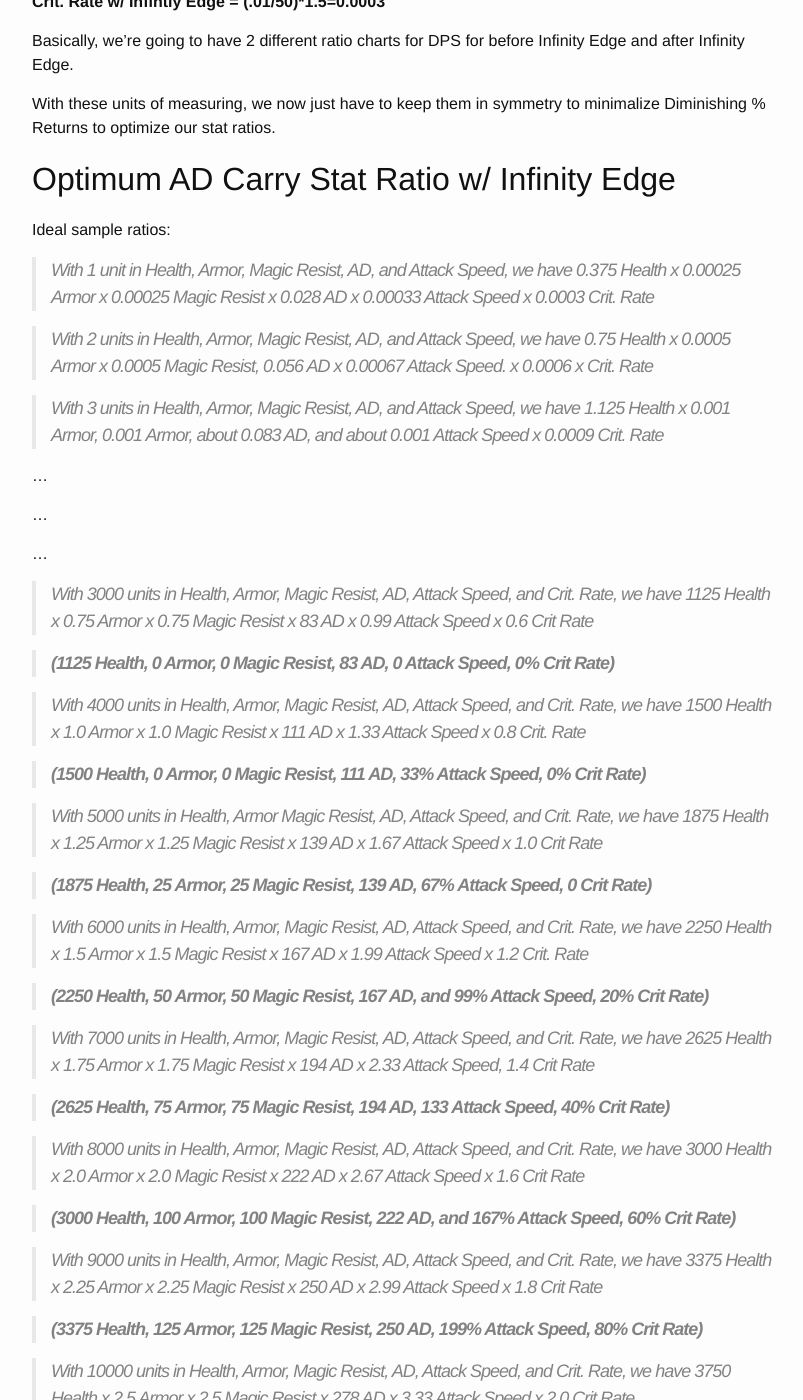
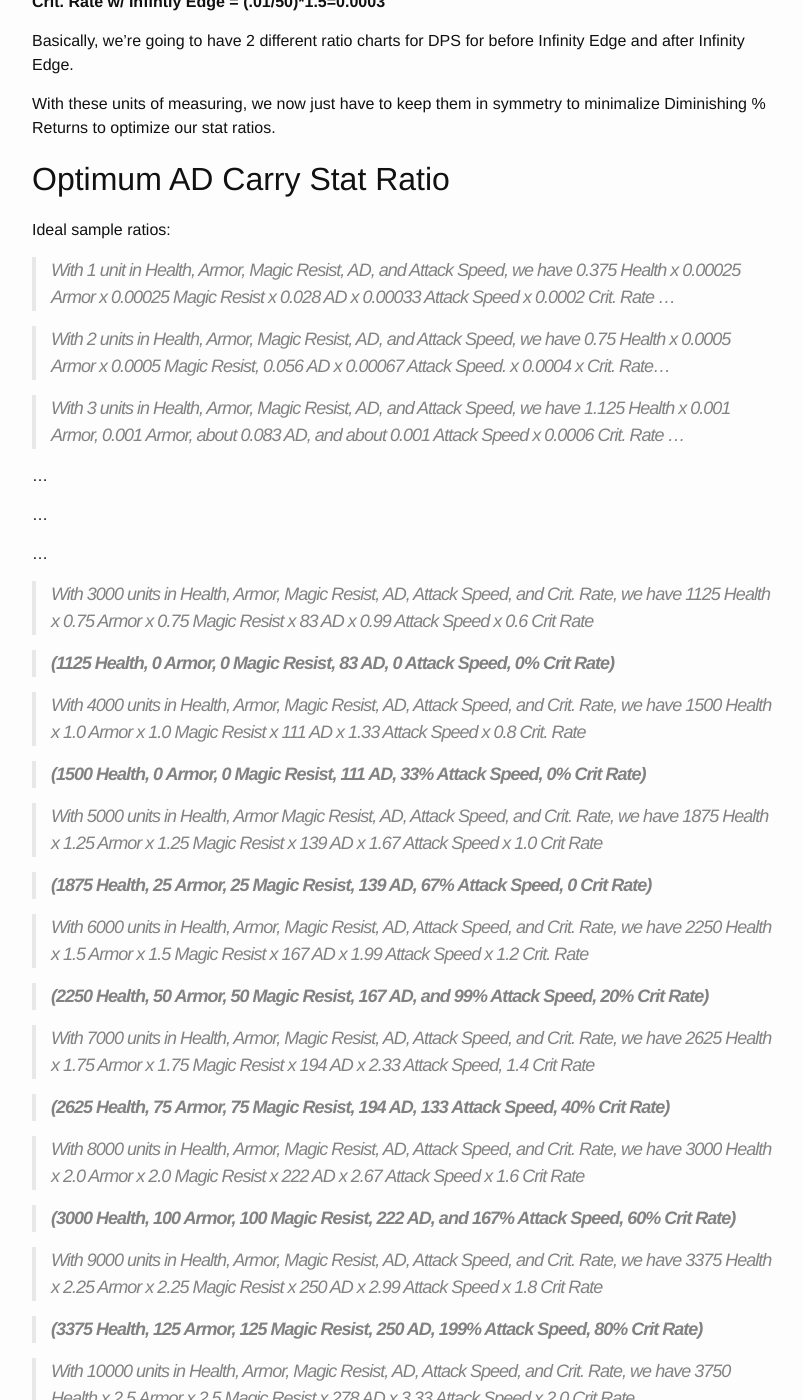
Before and after one commit to bernardjhuang/gamerunnersnews, a Jekyll site: the page built from _posts/2014-12-27-calculating-stat-ratios-adc-4.md, in a window 1280 px wide and 1400 px high, scrolled down 4028 px. Shown: the whole window, without its empty margins (238-1041 px from the left). Built offline with Jekyll 4.4.1, drawn with Linux system fonts in a browser that asks for light colours; some web fonts are replaced; comment, search, counter and statistics services are not loaded; some of the changed text lies outside the part shown.

Commit message:
revise adc article

```diff
--- a/_posts/2014-12-27-calculating-stat-ratios-adc-4.md
+++ b/_posts/2014-12-27-calculating-stat-ratios-adc-4.md
@@ -96,6 +96,55 @@
 Basically, we're going to have 2 different ratio charts for DPS for before Infinity Edge and after Infinity Edge.
 
 With these units of measuring, we now just have to keep them in symmetry to minimalize Diminishing % Returns to optimize our stat ratios.
+
+<h2 id="ratios"> Optimum AD Carry Stat Ratio</h2>
+
+Ideal sample ratios:
+
+> With 1 unit in Health, Armor,  Magic Resist, AD, and Attack Speed, we have 0.375 Health x 0.00025 Armor x 0.00025 Magic Resist x 0.028 AD x 0.00033 Attack Speed x 0.0002 Crit. Rate ...
+
+> With 2 units in Health, Armor, Magic Resist, AD, and Attack Speed, we have 0.75 Health x 0.0005 Armor x 0.0005 Magic Resist, 0.056 AD x  0.00067 Attack Speed. x 0.0004 x Crit. Rate...
+
+> With 3 units in Health, Armor, Magic Resist, AD, and Attack Speed, we have 1.125 Health x 0.001 Armor, 0.001 Armor, about 0.083 AD, and about 0.001 Attack Speed x 0.0006 Crit. Rate ...
+
+...
+
+...
+
+...
+
+
+> With 3000 units in Health, Armor, Magic Resist, AD, Attack Speed, and Crit. Rate, we have 1125 Health x 0.75 Armor x 0.75 Magic Resist x 83 AD x 0.99 Attack Speed x 0.6 Crit Rate
+
+> **(1125 Health, 0 Armor, 0 Magic Resist, 83 AD, 0 Attack Speed, 0% Crit Rate)**
+
+> With 4000 units in Health, Armor, Magic Resist, AD, Attack Speed, and Crit. Rate, we have 1500 Health x 1.0 Armor x 1.0 Magic Resist x  111 AD x 1.33 Attack Speed x 0.8 Crit. Rate
+
+> **(1500 Health, 0 Armor, 0 Magic Resist, 111 AD, 33% Attack Speed, 0% Crit Rate)**
+
+> With 5000 units in Health, Armor Magic Resist, AD, Attack Speed, and Crit. Rate, we have 1875 Health x 1.25 Armor x 1.25 Magic Resist x 139 AD x 1.67 Attack Speed x 1.0 Crit Rate
+
+> **(1875 Health, 25 Armor, 25 Magic Resist, 139 AD,  67% Attack Speed, 0 Crit Rate)**
+
+> With 6000 units in Health, Armor, Magic Resist, AD, Attack Speed, and Crit. Rate,  we have 2250 Health x 1.5 Armor x 1.5 Magic Resist x 167 AD x 1.99 Attack Speed x 1.2 Crit. Rate
+
+> **(2250 Health, 50 Armor, 50 Magic Resist, 167 AD, and 99% Attack Speed, 20% Crit Rate)**
+
+> With 7000 units in Health, Armor, Magic Resist, AD, Attack Speed, and Crit. Rate, we have 2625 Health x 1.75 Armor x 1.75 Magic Resist x 194 AD x 2.33 Attack Speed, 1.4 Crit Rate
+
+> **(2625 Health, 75 Armor, 75 Magic Resist, 194 AD, 133 Attack Speed, 40% Crit Rate)**
+
+> With 8000 units in Health, Armor, Magic Resist, AD, Attack Speed, and Crit. Rate, we have 3000 Health x 2.0 Armor x 2.0 Magic Resist x  222 AD x 2.67 Attack Speed x 1.6 Crit Rate
+
+> **(3000 Health, 100 Armor, 100 Magic Resist, 222 AD, and 167% Attack Speed, 60% Crit Rate)**
+
+> With 9000 units in Health, Armor, Magic Resist, AD, Attack Speed, and Crit. Rate, we have 3375 Health x 2.25 Armor x 2.25 Magic Resist x 250 AD x 2.99 Attack Speed x 1.8 Crit Rate
+
+> **(3375 Health, 125 Armor, 125 Magic Resist, 250 AD, 199% Attack Speed, 80% Crit Rate)**
+
+> With 10000 units in Health, Armor, Magic Resist, AD, Attack Speed, and Crit. Rate, we have 3750 Health x 2.5 Armor x 2.5 Magic Resist x 278 AD x 3.33 Attack Speed x 2.0 Crit Rate
+
+> **(3375 Health, 150 Armor, 150 Magic Resist, 278 AD, 233% Attack Speed, 100% Crit Rate)**
 
 <h2 id="ratios"> Optimum AD Carry Stat Ratio w/ Infinity Edge</h2>
 
```
